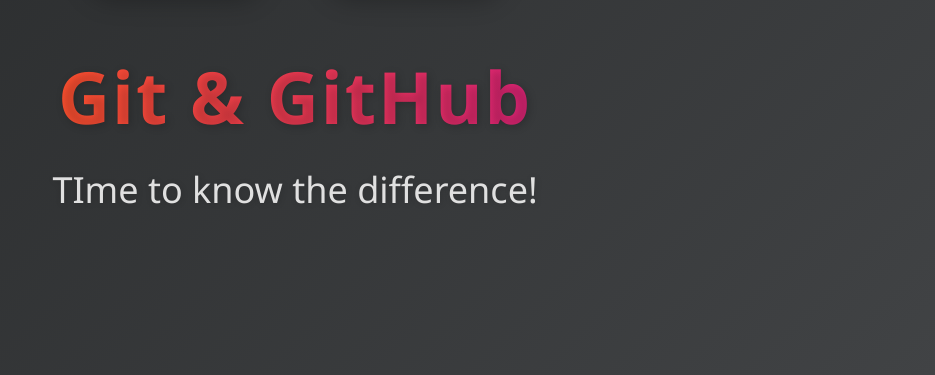
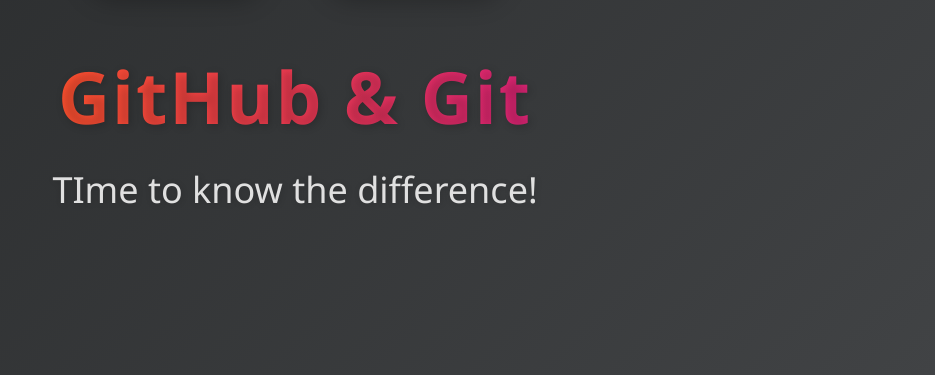
Before and after one commit to mnazfs/git-demo, a plain HTML site: page index.html in a window 1280 px wide. Shown: the part 425-800 px from the top of the page, without its empty margins (345-1280 px from the left). Drawn offline with Linux system fonts and the light colour scheme.

Commit message:
Title change

```diff
--- a/index.html
+++ b/index.html
@@ -10,7 +10,7 @@
             <img src="./img/git.png" alt="Git Logo"/>
             <img src="./img/github.png" alt="GitHub Logo"/>
         </div>
-        <h1>Git & GitHub</h1>
+        <h1>GitHub & Git</h1>
         <h2>TIme to know the difference!</h2>
     </body>
 </html>
```
